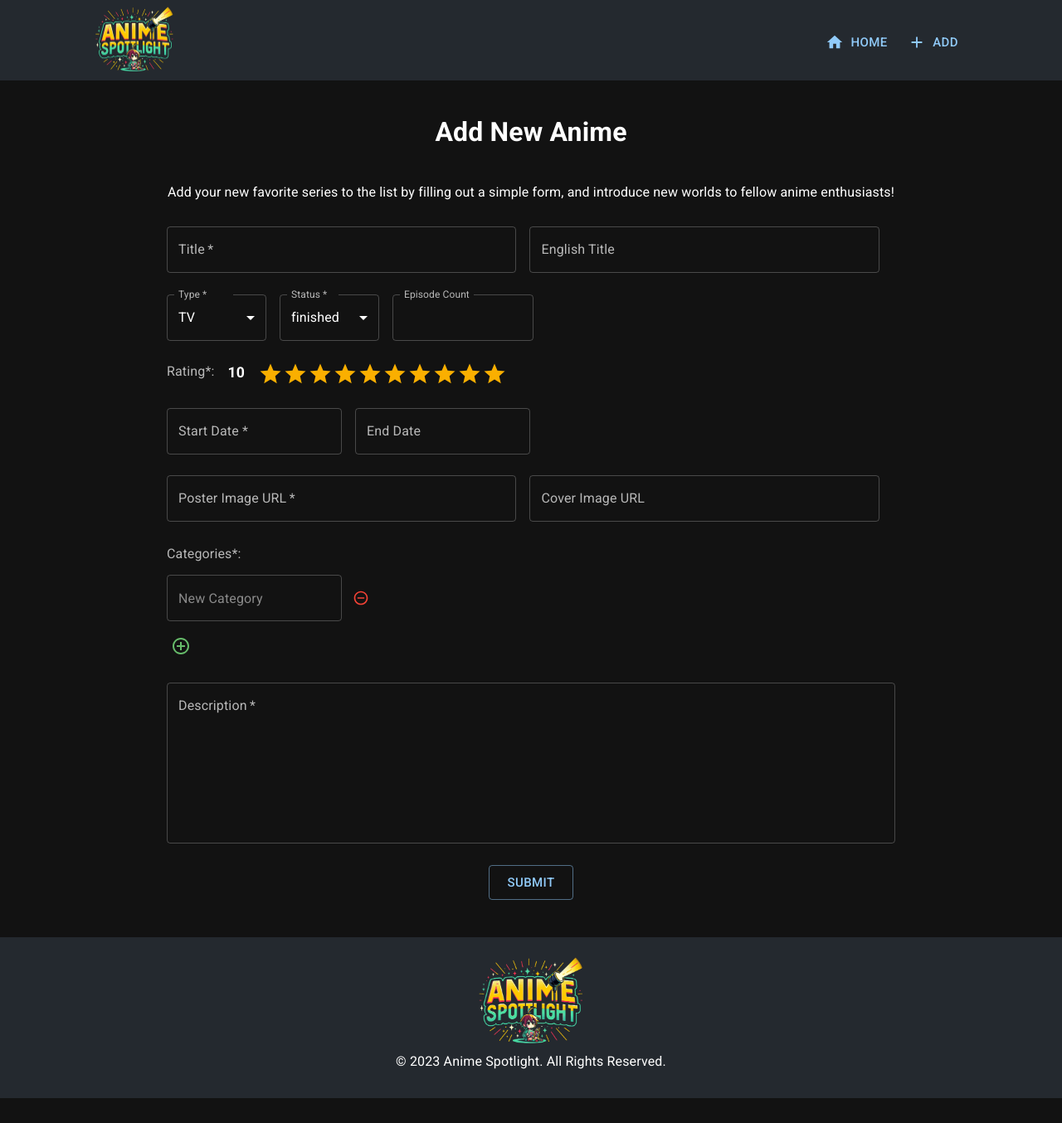
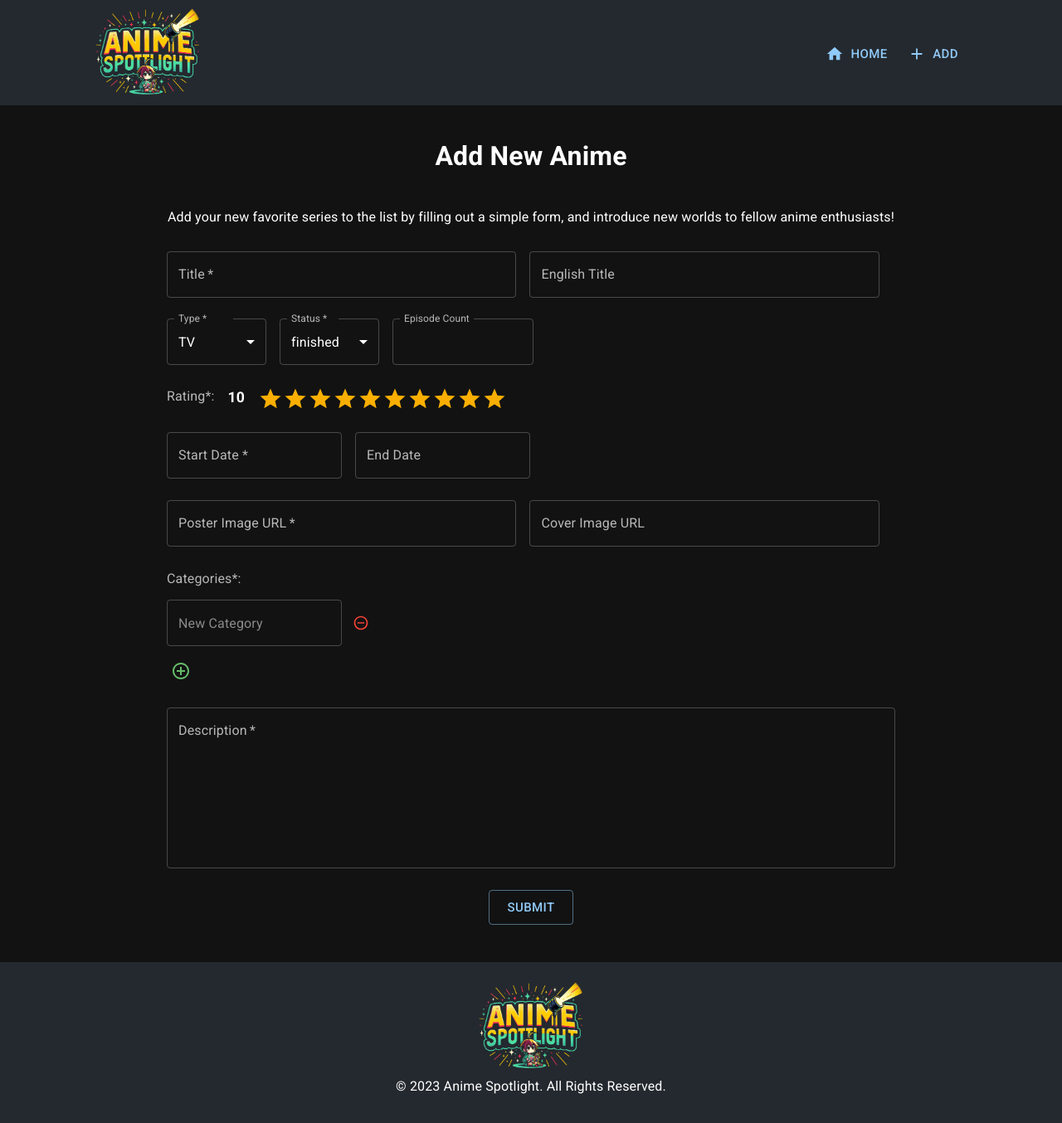
Before and after one commit to plhsu19/anime-spotlight, a Next.js app: page /new-anime in a window 1280 px wide. Shown: the whole page at 83% size. Before the commit the page ends 1324 px from the top, so only its background shows below. Built offline with nearby package versions, Linux system fonts and the light colour scheme.

Commit message:
[FE-9-1] finish the edit-mode of anime page

```diff
--- a/src/components/layout.tsx
+++ b/src/components/layout.tsx
@@ -40,8 +40,8 @@ export default function Layout({
           <Link href="/">
             <Image
               priority
-              height={78.25}
-              width={96}
+              height={104}
+              width={128}
               src="/images/logo.png"
               alt="Anime Spotlight logo"
             />
--- a/src/components/anime-form.tsx
+++ b/src/components/new-anime/anime-form.tsx
@@ -1,6 +1,7 @@
-import React, { useState, FormEvent, useMemo } from 'react';
+import React, { useState, FormEvent, MouseEvent, useMemo } from 'react';
+import Image from 'next/image';
 import dayjs from 'dayjs';
-import Joi, { valid } from 'joi';
+import Joi from 'joi';
 import {
   Button,
   TextField,
@@ -27,15 +28,26 @@ const UNKOWN_VALIDATION_ERROR_MESSAGE =
   'Some fields have invalid inputs. Please review your entries carefully, then submit again or contact us for assistance.';
 
 export default function AnimeForm({
-  anime,
   submitForm,
+  initialAnime,
+  cancel,
+  isDisabled = false,
   dateFormat = 'YYYY-MM-DD'
 }: {
-  anime?: Anime;
   submitForm: (fields: AnimeFields) => Promise<void>;
+  initialAnime?: Anime;
+  cancel?: () => void;
+  isDisabled?: boolean;
   dateFormat?: string;
 }) {
-  const [fields, setFields] = useState<AnimeEditFields>({
+  const defaultFields = useMemo(() => {
+    if (initialAnime != null) {
+      // might move logic of removing id to the anime page
+      const initialAnimeFields: AnimeEditFields = { ...initialAnime };
+      delete initialAnimeFields.id;
+      return initialAnimeFields;
+    } else {
+      return {
         title: '',
         enTitle: '',
         description: '',
@@ -48,10 +60,15 @@ export default function AnimeForm({
         coverImage: '',
         episodeCount: null,
         categories: ['']
-  });
+      };
+    }
+  }, [initialAnime]);
+
+  const [fields, setFields] = useState<AnimeEditFields>(defaultFields);
   const [preStartDate, setPreStartDate] = useState(fields.startDate);
   const [errors, setErrors] = useState<Errors>({});
   const [isUnkownErrorExist, setIsUnkownErrorExist] = useState<boolean>(false);
+  const isEditing: boolean = !!initialAnime;
 
   const isErrorsExisted: boolean = useMemo(() => {
     return Object.keys(errors).length > 0;
@@ -400,6 +417,7 @@ export default function AnimeForm({
         <TextField
           className={animeFormStyles.titleInput}
           required
+          disabled={isEditing}
           error={!!errors.title}
           id="title-input"
           label="Title"
@@ -574,6 +592,12 @@ export default function AnimeForm({
           error={!!errors.posterImage}
           helperText={errors.posterImage}
         />
+        {/* <Image
+          src={fields.posterImage}
+          alt="preview poster image"
+          height={158.4}
+          width={111.6}
+        /> */}
         <TextField
           className={animeFormStyles.urlInput}
           id="cover-image-url-input"
@@ -677,10 +701,28 @@ export default function AnimeForm({
           helperText={errors.description}
         />
       </div>
-      <div className={animeFormStyles.submitBtnContainer}>
-        <Button type="submit" variant="outlined" size="large">
-          Submit
+      <div className={animeFormStyles.editingSection}>
+        <div className={animeFormStyles.editingBtnContainer}>
+          <Button
+            type="submit"
+            disabled={isDisabled}
+            variant="outlined"
+            size="large"
+          >
+            {isEditing ? 'Save' : 'Submit'}
           </Button>
+          {isEditing && (
+            <Button
+              disabled={isDisabled}
+              variant="outlined"
+              size="large"
+              color="warning"
+              onClick={cancel}
+            >
+              Cancel
+            </Button>
+          )}
+        </div>
         {(isErrorsExisted || isUnkownErrorExist) && (
           <span className={animeFormStyles.alertMessage}>
             {isErrorsExisted
--- a/src/contexts/anime-context-types.ts
+++ b/src/contexts/anime-context-types.ts
@@ -14,16 +14,16 @@ export type AnimeAction =
       type: 'END_LOADING';
       payload: { error: string | null; message: string | null };
     }
+    | { type: 'SET_ANIMES'; payload: Anime[] }
   | { type: 'SET_LOADING'; payload: boolean }
-  | { type: 'SET_ERROR'; payload: string | null }
-  | { type: 'SET_ANIMES'; payload: Anime[] };
+  | { type: 'RESET_NOTIFICATIONS' };
 
 export interface AnimeContextValueType {
   state: AnimeState;
   dispatch: Dispatch<AnimeAction>;
   deleteAnime: (id: number, title: string) => Promise<void>;
   addAnime: (animeFields: AnimeFields) => Promise<void>;
-  updateAnime: (id: number, animeFields: AnimeFields) => Promise<void>;
+  updateAnime: (id: number, animeFields: AnimeFields) => Promise<Anime>;
 }
 
 export interface AnimeProviderProps {
--- a/src/contexts/anime-context.tsx
+++ b/src/contexts/anime-context.tsx
@@ -2,7 +2,7 @@ import { createContext, useReducer, useContext, useState } from 'react';
 import { useRouter } from 'next/router';
 import animeReducer from './anime-reducer';
 import animeApiService from '@/services/anime-api-service';
-import { AnimeFields } from '@/types/anime-types';
+import { Anime, AnimeFields } from '@/types/anime-types';
 import {
   AnimeState,
   AnimeContextValueType,
@@ -84,14 +84,15 @@ export const AnimeProvider = ({
     dispatch({ type: 'END_LOADING', payload: { message, error } });
   };
 
-  // TODO: update the anime
-  const updateAnime = async (
+  // TODO: update the anime & return the updated anime (or throw error)
+   const updateAnime = async (
     id: number,
     fields: AnimeFields
-  ): Promise<void> => {
+  ): Promise<Anime> => {
     dispatch({ type: 'START_LOADING' });
     let message = null;
     let error = null;
+
     try {
       const response = await animeApiService.updateAnime(id, fields);
       message = UPDATE_ANIME_SUCCESSFUL_MESSAGE.replace(
@@ -99,8 +100,7 @@ export const AnimeProvider = ({
         response.data.anime.title
       );
       dispatch({ type: 'END_LOADING', payload: { message, error } });
-      // TODO: update the anime state (either in store or local state) with the anime response
-      // TODO: set the editingMode to false (either in store or local state)
+      return response.data.anime;
     } catch (e) {
       if (e.response?.status === 404) {
         error = UPDATE_ANIME_NOT_FOUND_ERROR_MESSAGE.replace('%s', fields.title);
@@ -115,8 +115,9 @@ export const AnimeProvider = ({
           fields.title
         );
       }
+      dispatch({ type: 'END_LOADING', payload: { message, error } });
+      throw new Error(error);
     }
-    dispatch({ type: 'END_LOADING', payload: { message, error } });
   };
 
   const deleteAnime = async (id: number, title: string): Promise<void> => {
@@ -155,7 +156,7 @@ export const AnimeProvider = ({
     dispatch({ type: 'END_LOADING', payload: { message, error } });
   };
 
-  //TODO: reset message and error state when navigating to another page
+  //TODO: reset message and error state when navigating from home/new page to anime page
 
   return (
     <AnimeContext.Provider
--- a/src/contexts/anime-reducer.ts
+++ b/src/contexts/anime-reducer.ts
@@ -1,6 +1,5 @@
 import { AnimeState, AnimeAction } from './anime-context-types';
 
-// TODO: setup reducer prop types
 const animeReducer = (state: AnimeState, action: AnimeAction) => {
   switch (action.type) {
     case 'START_LOADING':
@@ -27,10 +26,11 @@ const animeReducer = (state: AnimeState, action: AnimeAction) => {
         ...state,
         loading: action.payload
       };
-    case 'SET_ERROR':
+    case 'RESET_NOTIFICATIONS':
       return {
         ...state,
-        error: action.payload
+        error: null,
+        message: null,
       };
   }
 };
--- a/src/pages/index.tsx
+++ b/src/pages/index.tsx
@@ -3,7 +3,7 @@ import type { InferGetServerSidePropsType, GetServerSideProps } from 'next';
 import { useRouter } from 'next/router';
 import { useState } from 'react';
 import { useGetAnimeContextValue } from '@/contexts/anime-context';
-import Card from '@/components/card';
+import Card from '@/components/home/card';
 import Layout from '@/components/layout';
 import animeApiService from '@/services/anime-api-service';
 import { IconButton, Alert, Snackbar } from '@mui/material';
--- a/src/pages/new-anime.tsx
+++ b/src/pages/new-anime.tsx
@@ -5,8 +5,10 @@ import { useGetAnimeContextValue } from '@/contexts/anime-context';
 import { Alert, Snackbar } from '@mui/material';
 import utilStyles from '@/styles/utils.module.css';
 import NewAnimeStyles from '@/styles/NewAnime.module.css';
-import AnimeForm from '@/components/anime-form';
+import AnimeForm from '@/components/new-anime/anime-form';
 import { Subtype, Status } from '@/types/anime-types';
+
+const ADDING_ANIME_MESSAGE = 'Adding anime...';
 
 export default function NewAnime() {
   const { state, addAnime } = useGetAnimeContextValue();
@@ -27,24 +29,6 @@ export default function NewAnime() {
       return;
     }
     setAlertOpen(false);
-  };
-
-  const handleCreate = async () => {
-    await addAnime({
-      title: "Pei's anime IV: Nikaime Mei Bouken!",
-      enTitle: "Pei's anime II: The 2nd adventure",
-      description: 'Some continuous but not that amazing plot',
-      rating: 6.5,
-      startDate: '2023-08-03',
-      endDate: '2024-12-27',
-      status: Status.CURRENT,
-      subtype: Subtype.MOVIE,
-      posterImage:
-        'https://media.kitsu.io/anime/42765/poster_image/large-5ce19551c1a6cf995b378205b9149b5c.jpeg',
-      coverImage: 'https://media.kitsu.io/anime/cover_images/42765/small.jpg',
-      episodeCount: 12,
-      categories: ['love', 'lie', 'brave', 'honey']
-    });
   };
 
   return (
@@ -68,7 +52,7 @@ export default function NewAnime() {
           open={state.loading}
         >
           <Alert severity="warning" variant="filled">
-            Adding anime...
+            {ADDING_ANIME_MESSAGE}
           </Alert>
         </Snackbar>
         <Snackbar
--- a/src/styles/components/AnimeForm.module.css
+++ b/src/styles/components/AnimeForm.module.css
@@ -74,7 +74,7 @@
   width: 170px;
 }
 
-.submitBtnContainer {
+.editingSection {
   padding: 0.8rem 1rem;
   display: flex;
   flex-direction: column;
@@ -83,6 +83,11 @@
   gap: 0.8rem;
 }
 
+.editingBtnContainer {
+  display: flex;
+  gap: 1.5rem;
+}
+
 .alertMessage {
   color: #F44336;
   font-size: 0.75rem;
--- a/src/styles/globals.css
+++ b/src/styles/globals.css
@@ -9,7 +9,7 @@ body {
 
 header {
   background-color: #24292f;
-  padding: 0.5rem 0 0.25rem;
+  padding: 0.6rem 0 0.4rem;
 }
 
 main {
```
Also changed, not shown: src/pages/animes/[id].tsx (+55 -24 lines), src/components/animes/anime-view.tsx (added), src/components/home/card.tsx (renamed from src/components/card.tsx). Lines whose indentation alone changed are shown as unchanged.
